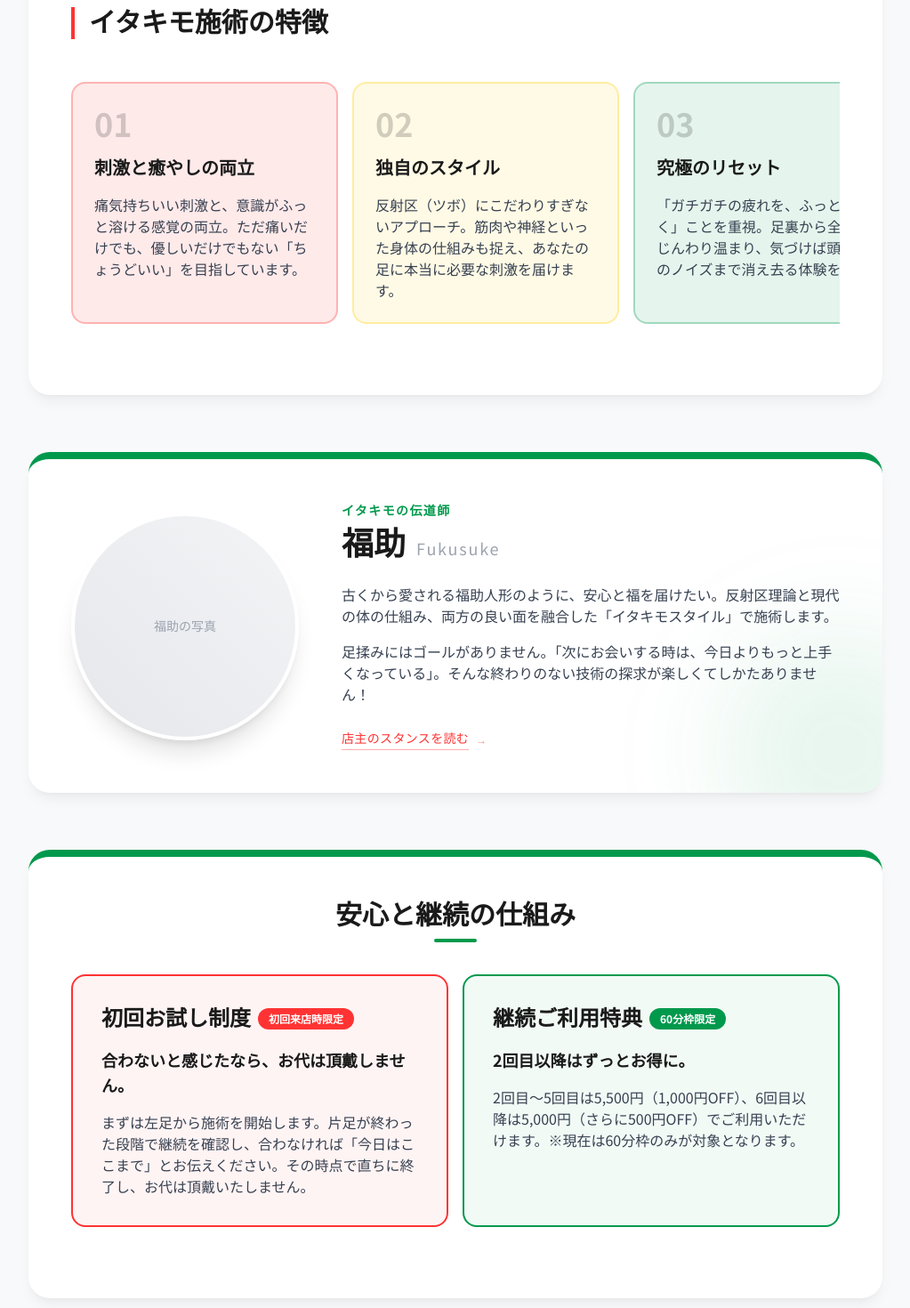
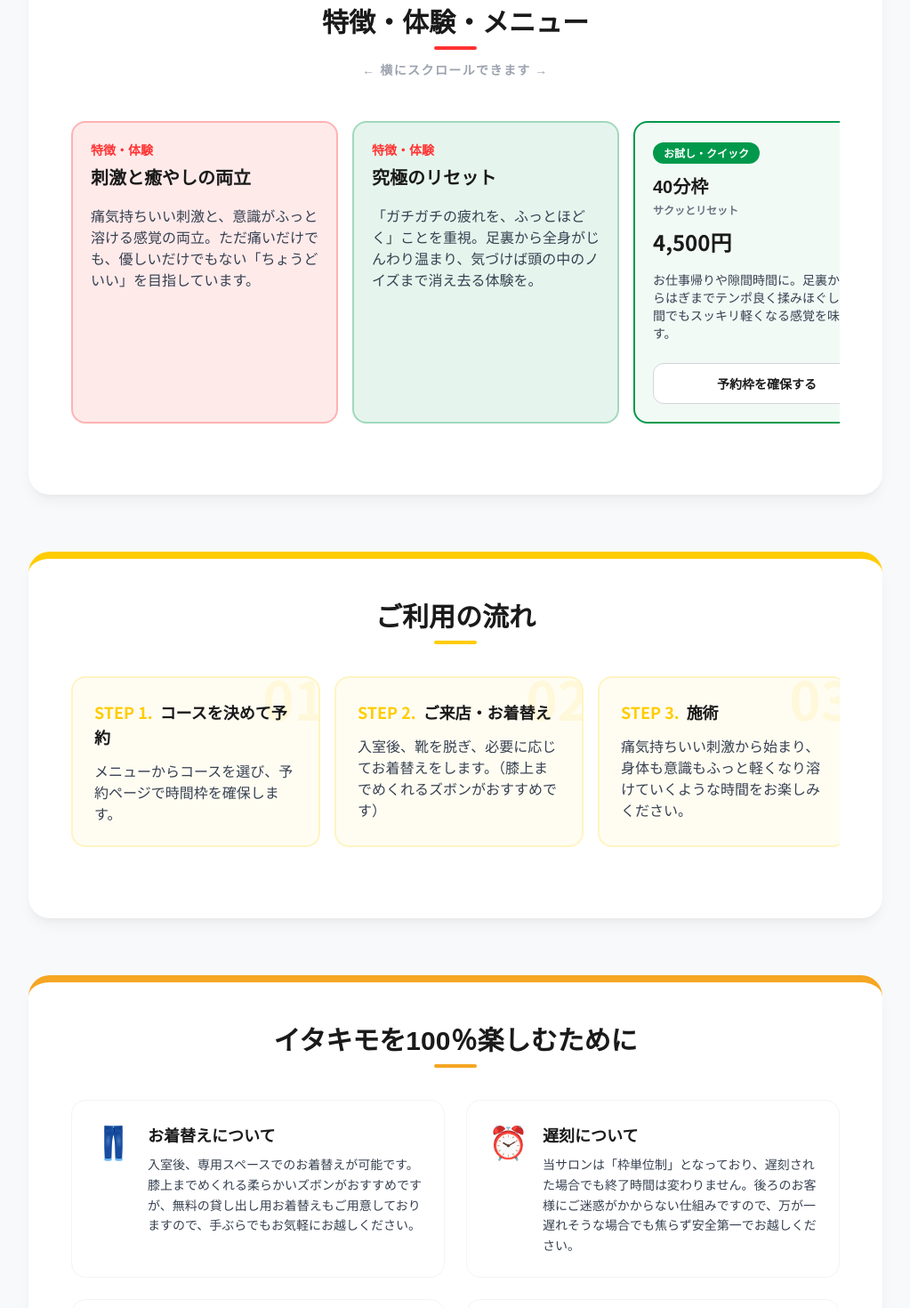
Before and after one commit to ashiyafukusuke/fukusuke2, a Next.js app: page / in a window 1280 px wide. Shown: the part 800-2270 px from the top of the page at 89% size, without its empty margins (128-1151 px from the left). Built offline with nearby package versions, Linux system fonts and the light colour scheme.

Commit message:
Add files via upload

```diff
--- a/src/app/page.tsx
+++ b/src/app/page.tsx
@@ -1,8 +1,9 @@
 "use client";
 import { useState } from "react";
 import Hero from "@/components/Hero";
-import FeaturesCarousel from "@/components/FeaturesCarousel";
-import MenuCarousel from "@/components/MenuCarousel";
+import CombinedCarousel from "@/components/CombinedCarousel";
+import ProcessCarousel from "@/components/ProcessCarousel";
+import Enjoy100 from "@/components/Enjoy100";
 import Profile from "@/components/Profile";
 import SystemCarousel from "@/components/SystemCarousel";
 import PolicyCarousel from "@/components/PolicyCarousel";
@@ -20,10 +21,11 @@ export default function Home() {
       <Hero />
 
       <div className="pt-16 px-4 md:px-8 space-y-16 max-w-5xl mx-auto">
-        <FeaturesCarousel />
+        <CombinedCarousel />
+        <ProcessCarousel />
+        <Enjoy100 />
+        <SystemCarousel />
         <Profile onOpenPhilosophy={() => setModalOpen(true)} />
-        <SystemCarousel />
-        <MenuCarousel />
         <PolicyCarousel />
       </div>
 
--- /dev/null
+++ b/src/components/CombinedCarousel.tsx
@@ -0,0 +1,128 @@
+"use client";
+import { motion } from "framer-motion";
+
+export default function CombinedCarousel() {
+  const cards = [
+    // 特徴・体験
+    {
+      type: "feature",
+      title: "刺激と癒やしの両立",
+      content: "痛気持ちいい刺激と、意識がふっと溶ける感覚の両立。ただ痛いだけでも、優しいだけでもない「ちょうどいい」を目指しています。",
+      color: "border-terracotta/30",
+      bg: "bg-terracotta/10"
+    },
+    {
+      type: "feature",
+      title: "究極のリセット",
+      content: "「ガチガチの疲れを、ふっとほどく」ことを重視。足裏から全身がじんわり温まり、気づけば頭の中のノイズまで消え去る体験を。",
+      color: "border-olive/30",
+      bg: "bg-olive/10"
+    },
+    // メニュー
+    {
+      type: "menu",
+      title: "40分枠",
+      price: "4,500円",
+      desc: "サクッとリセット",
+      content: "お仕事帰りや隙間時間に。足裏からふくらはぎまでテンポ良く揉みほぐし、短時間でもスッキリ軽くなる感覚を味わえます。",
+      color: "border-olive",
+      bg: "bg-olive/5",
+      badge: "お試し・クイック",
+      badgeColor: "bg-olive text-white"
+    },
+    {
+      type: "menu",
+      title: "60分枠",
+      price: "6,500円",
+      desc: "定番の全身アプローチ",
+      content: "当店の一番人気。リフレクソロジー特有の反射区への刺激も交えながら、全身を深いリセットへと導く足揉みをご提供します。",
+      color: "border-terracotta",
+      bg: "bg-terracotta/5",
+      badge: "王道・一番人気",
+      badgeColor: "bg-terracotta text-white",
+      isPopular: true
+    },
+    {
+      type: "menu",
+      title: "90分枠",
+      price: "9,000円",
+      desc: "極上のリセット",
+      content: "慢性的な疲れが抜けきらない方に。時間をかけて細部まで徹底的にほぐし切る、至福のコースです。",
+      color: "border-vitality",
+      bg: "bg-vitality/5",
+      badge: "足つぼ沼へようこそ",
+      badgeColor: "bg-vitality text-ink"
+    }
+  ];
+
+  return (
+    <section id="menu" className="bg-white rounded-3xl shadow-lg shadow-black/5 border-t-8 border-terracotta p-6 md:p-12 text-ink relative overflow-hidden">
+      <div className="flex flex-col">
+        <motion.div
+          initial={{ opacity: 0, y: 20 }}
+          whileInView={{ opacity: 1, y: 0 }}
+          viewport={{ once: true }}
+          className="text-center mb-8 md:mb-12"
+        >
+          <h2 className="font-serif text-2xl md:text-3xl font-bold text-ink inline-block relative">
+            特徴・体験・メニュー
+            <div className="absolute -bottom-3 left-1/2 transform -translate-x-1/2 w-12 h-1 bg-terracotta rounded-full"></div>
+          </h2>
+          <p className="text-gray-400 mt-6 text-xs md:text-sm tracking-widest font-bold">
+            ← 横にスクロールできます →
+          </p>
+        </motion.div>
+
+        {/* 統合横スクロールコンテナ */}
+        <div className="flex overflow-x-auto snap-x snap-mandatory gap-4 pb-8 -mx-6 px-6 md:mx-0 md:px-0 scrollbar-hide items-stretch">
+          {cards.map((item, idx) => (
+            <motion.div
+              key={idx}
+              initial={{ opacity: 0, scale: 0.95 }}
+              whileInView={{ opacity: 1, scale: 1 }}
+              viewport={{ once: true, margin: "-50px" }}
+              transition={{ duration: 0.5, delay: idx * 0.1 }}
+              className={`min-w-[65vw] sm:min-w-[45vw] md:min-w-[300px] flex-1 shrink-0 snap-center rounded-2xl p-5 border-2 ${item.color} ${item.bg} flex flex-col justify-between`}
+            >
+              {item.type === "feature" ? (
+                <div>
+                  <div className="text-sm font-bold text-terracotta mb-2">特徴・体験</div>
+                  <h3 className="text-lg md:text-xl font-bold font-serif mb-4">{item.title}</h3>
+                  <p className="text-sm md:text-base text-gray-700 leading-relaxed">
+                    {item.content}
+                  </p>
+                </div>
+              ) : (
+                <div className="flex flex-col h-full justify-between">
+                  <div>
+                    {item.badge && (
+                      <span className={`inline-block text-[10px] md:text-xs font-bold px-2 py-1 md:px-3 rounded-full mb-3 ${item.badgeColor}`}>
+                        {item.badge}
+                      </span>
+                    )}
+                    <h3 className="text-lg md:text-xl font-bold font-serif mb-1">{item.title}</h3>
+                    <p className="text-xs font-bold text-gray-500 mb-3">{item.desc}</p>
+                    <div className="text-xl md:text-2xl font-black text-ink mb-4">{item.price}</div>
+                    <p className="text-xs md:text-sm text-gray-700 leading-relaxed mb-6">
+                      {item.content}
+                    </p>
+                  </div>
+                  <a
+                    href="#"
+                    className={`block text-center w-full py-3 rounded-xl font-bold transition-all duration-300 text-xs md:text-sm ${
+                      item.isPopular
+                      ? "bg-terracotta text-white shadow-lg hover:bg-[#C6674B]"
+                      : "bg-white text-ink border border-gray-300 hover:bg-gray-50"
+                    }`}
+                  >
+                    予約枠を確保する
+                  </a>
+                </div>
+              )}
+            </motion.div>
+          ))}
+        </div>
+      </div>
+    </section>
+  );
+}
--- /dev/null
+++ b/src/components/Enjoy100.tsx
@@ -0,0 +1,66 @@
+"use client";
+import { motion } from "framer-motion";
+
+export default function Enjoy100() {
+  const points = [
+    {
+      title: "お着替えについて",
+      icon: "👖",
+      content: "入室後、専用スペースでのお着替えが可能です。膝上までめくれる柔らかいズボンがおすすめですが、無料の貸し出し用お着替えもご用意しておりますので、手ぶらでもお気軽にお越しください。"
+    },
+    {
+      title: "遅刻について",
+      icon: "⏰",
+      content: "当サロンは「枠単位制」となっており、遅刻された場合でも終了時間は変わりません。後ろのお客様にご迷惑がかからない仕組みですので、万が一遅れそうな場合でも焦らず安全第一でお越しください。"
+    },
+    {
+      title: "枠内での過ごし方",
+      icon: "☕",
+      content: "施術前後のお着替えやお茶の時間も含めて、ご予約いただいた「枠」の中でお過ごしいただけます。次の方と顔を合わせることのないプライベート空間で、ゆったりとした時間をお楽しみください。"
+    },
+    {
+      title: "初めての方へ",
+      icon: "🔰",
+      content: "「足つぼって痛いのかな…」と緊張される方も多いですが、強さは必ず伺いながら調整します。合わなければ初回無料でお帰りいただける制度もありますので、気負わずリラックスしていらしてください。"
+    }
+  ];
+
+  return (
+    <section className="bg-white rounded-3xl shadow-lg shadow-black/5 border-t-8 border-[#F5A623] p-6 md:p-12 text-ink relative overflow-hidden">
+      <div className="flex flex-col">
+        <motion.div
+          initial={{ opacity: 0, y: 20 }}
+          whileInView={{ opacity: 1, y: 0 }}
+          viewport={{ once: true }}
+          className="text-center mb-10 md:mb-12"
+        >
+          <h2 className="font-serif text-2xl md:text-3xl font-bold text-ink inline-block relative">
+            イタキモを100％楽しむために
+            <div className="absolute -bottom-3 left-1/2 transform -translate-x-1/2 w-12 h-1 bg-[#F5A623] rounded-full"></div>
+          </h2>
+        </motion.div>
+
+        <div className="grid grid-cols-1 md:grid-cols-2 gap-6">
+          {points.map((point, idx) => (
+            <motion.div
+              key={idx}
+              initial={{ opacity: 0, y: 10 }}
+              whileInView={{ opacity: 1, y: 0 }}
+              viewport={{ once: true }}
+              transition={{ delay: idx * 0.1 }}
+              className="p-6 bg-offwhite rounded-2xl border border-gray-100 flex flex-col sm:flex-row gap-4 items-start"
+            >
+              <div className="text-4xl">{point.icon}</div>
+              <div>
+                <h3 className="font-bold text-lg text-ink mb-2">{point.title}</h3>
+                <p className="text-sm text-gray-700 leading-relaxed">
+                  {point.content}
+                </p>
+              </div>
+            </motion.div>
+          ))}
+        </div>
+      </div>
+    </section>
+  );
+}
--- a/src/components/ProcessCarousel.tsx
+++ b/src/components/ProcessCarousel.tsx
@@ -3,10 +3,10 @@ import { motion } from "framer-motion";
 
 export default function ProcessCarousel() {
   const steps = [
-    { title: "ご予約", desc: "予約ページからオンラインで時間枠を確保します。" },
+    { title: "コースを決めて予約", desc: "メニューからコースを選び、予約ページで時間枠を確保します。" },
     { title: "ご来店・お着替え", desc: "入室後、靴を脱ぎ、必要に応じてお着替えをします。（膝上までめくれるズボンがおすすめです）" },
-    { title: "施術（イタキモ体験）", desc: "ホットタオルで足を拭き、まどろみのイタキモ体験へ。" },
-    { title: "お目覚め・お着替え", desc: "スッキリ目覚めたらお着替えを。" },
+    { title: "施術", desc: "痛気持ちいい刺激から始まり、身体も意識もふっと軽くなり溶けていくような時間をお楽しみください。" },
+    { title: "施術終了・お着替え", desc: "全身がスッキリと軽くなった状態でお着替えをしていただきます。" },
     { title: "お会計・ご退室", desc: "すべて「予約した時間枠の中」で完了します。遅刻した場合でも終了時間は遅れませんのでご安心を。" }
   ];
 
@@ -20,7 +20,7 @@ export default function ProcessCarousel() {
           className="text-center mb-10 md:mb-12"
         >
           <h2 className="font-serif text-2xl md:text-3xl font-bold text-ink inline-block relative">
-            施術の流れ
+            ご利用の流れ
             <div className="absolute -bottom-3 left-1/2 transform -translate-x-1/2 w-12 h-1 bg-vitality rounded-full"></div>
           </h2>
         </motion.div>
```
